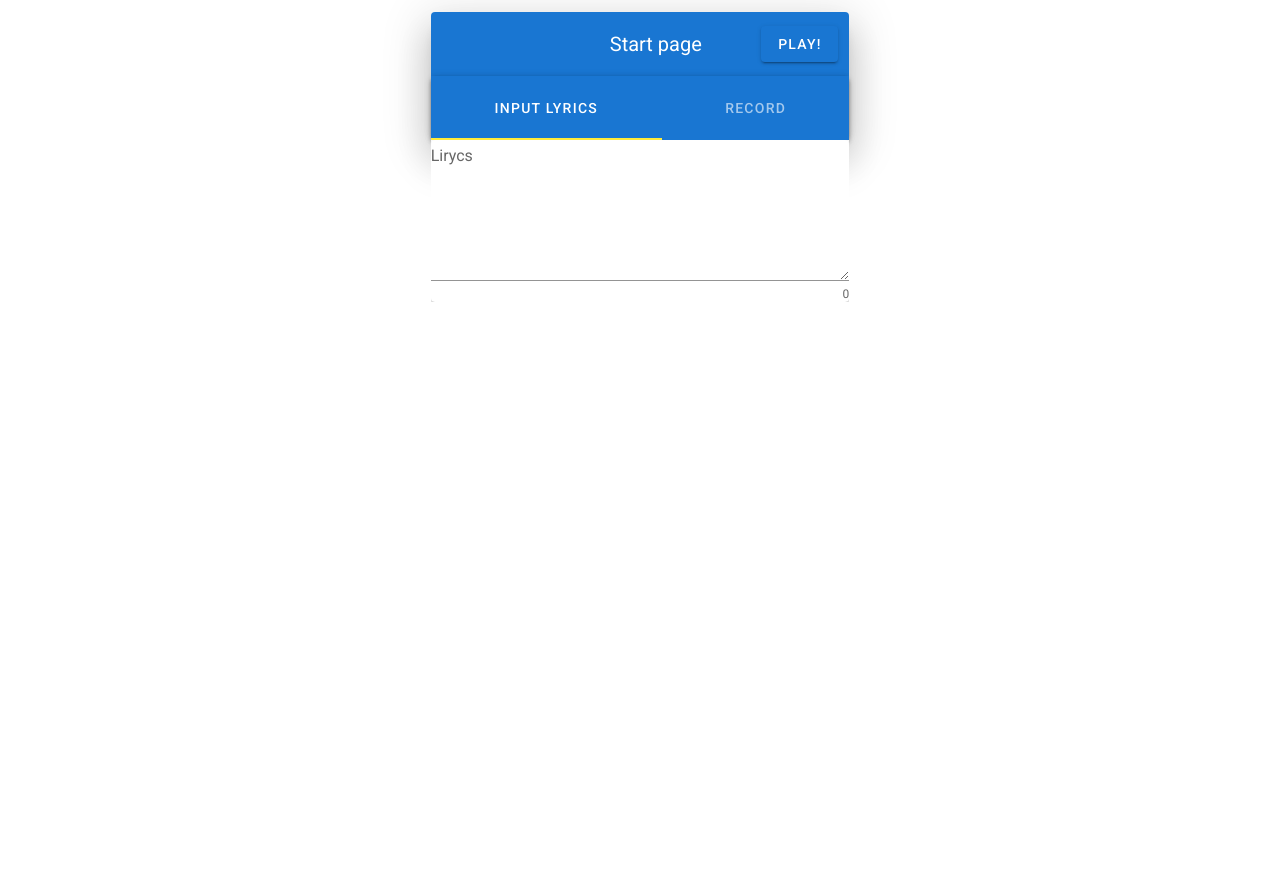
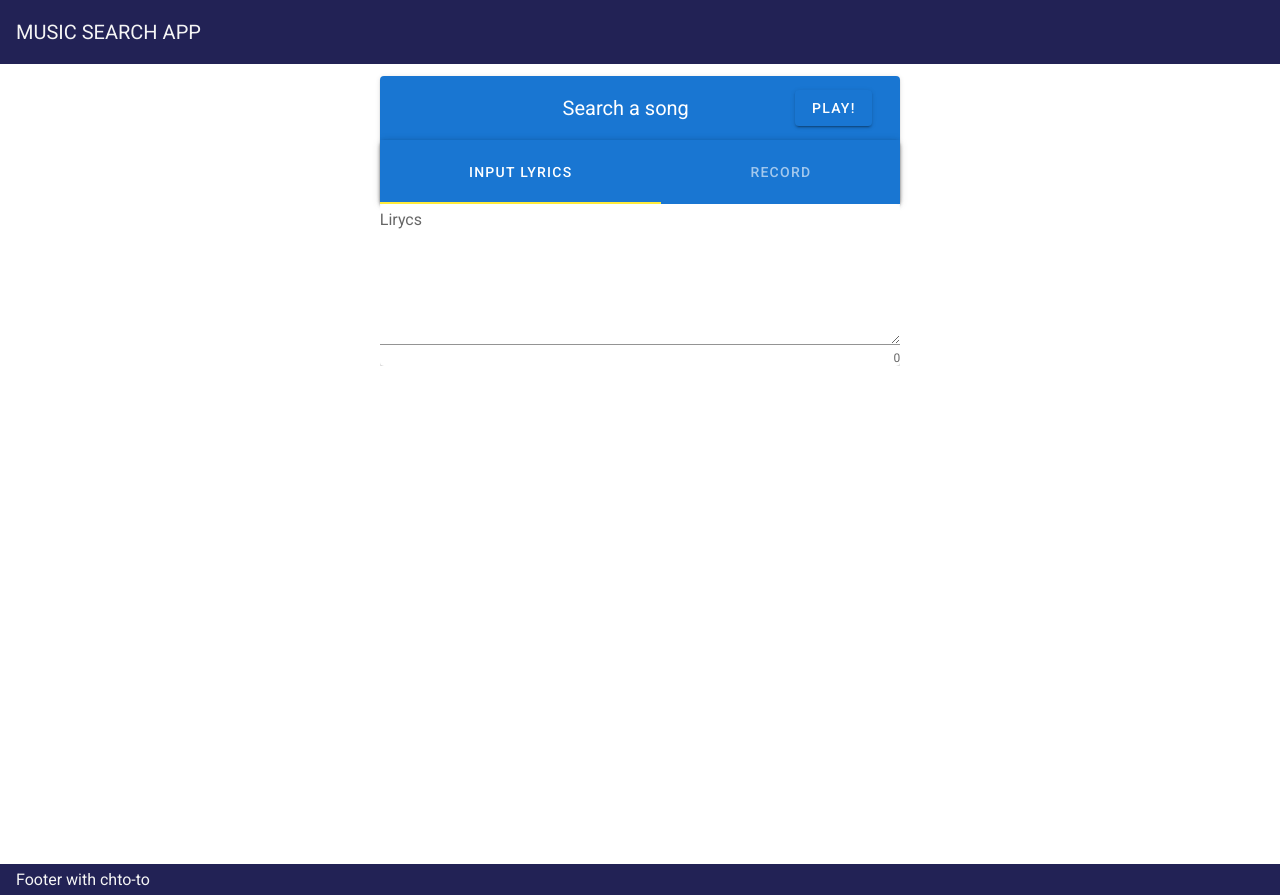
Before and after one commit to BaLiKfromUA/Int20h-2020-Test-task, a Vue app: page / in a window 1280 px wide. Before the commit the page ends 812 px from the top, so only its background shows below. Built offline with nearby package versions, Linux system fonts and the light colour scheme; what vue-audio-recorder would draw is missing.

Commit message:
Fixed adaptive

```diff
--- a/src/App.vue
+++ b/src/App.vue
@@ -1,5 +1,19 @@
 <template>
-    <Main/>
+    <div>
+        <div>
+            <v-toolbar app id="header">
+                <v-toolbar-title>
+                    MUSIC SEARCH APP
+                </v-toolbar-title>
+            </v-toolbar>
+        </div>
+        <Main/>
+        <div>
+            <v-footer class="pa-3" id="footer">
+                <div>Footer with chto-to</div>
+            </v-footer>
+        </div>
+    </div>
 </template>
 
 <script>
@@ -18,3 +32,16 @@
         }
     };
 </script>
+
+<style>
+    #header {
+        background-color: #222255;
+        color: whitesmoke;
+        font-family: "Roboto", sans-serif;
+    }
+    #footer {
+        background-color: #222255;
+        color: whitesmoke;
+        font-family: "Roboto", sans-serif;
+    }
+</style>
--- a/src/components/InputData.vue
+++ b/src/components/InputData.vue
@@ -1,22 +1,24 @@
 <template>
-    <div id="app">
-        <v-app id="inspire">
+    <div>
+        <v-app>
             <v-content>
                 <v-container fluid fill-height>
                     <v-layout align-start justify-center>
-                        <v-flex xs12 sm8 md4>
-                            <v-card class="elevation-24">
+                        <v-flex xs12 sm12 md8 lg6 xl6>
+                            <v-card min-width="520.33px" max-width="520.33px" class="mx-auto">
                                 <v-toolbar color="primary" dark flat>
                                     <v-container>
-                                        <v-layout align-center justify-end>
-                                            <v-flex xs12 sm8 md5/>
-                                            <v-flex xs12 sm8 md5>
-                                                <v-toolbar-title>Start page</v-toolbar-title>
+                                        <v-layout align-center justify-center>
+                                            <v-flex xs4 sm4 md4/>
+                                            <v-flex xs4 sm4 md4>
+                                                <v-toolbar-title>Search a song</v-toolbar-title>
                                             </v-flex>
-                                            <v-flex xs12 sm8 md2>
+                                            <v-flex xs2 sm2 md2/>
+                                            <v-flex xs2 sm2 md2>
                                                 <v-btn color="primary" v-on:click="sendData">Play!</v-btn>
                                             </v-flex>
                                         </v-layout>
+
                                     </v-container>
                                 </v-toolbar>
                                 <v-card>
@@ -47,7 +49,7 @@
                                             <v-tab-item>
                                                 <v-container>
                                                     <v-layout align-center justify-center>
-                                                        <v-flex xs12 sm8 md10>
+                                                        <v-flex xs10 sm10 md10>
                                                             <v-card class="audio-recorder" flat>
                                                                 <audio-recorder
                                                                         upload-url="some url"
@@ -63,7 +65,6 @@
                                                     </v-layout>
                                                 </v-container>
                                             </v-tab-item>
-
                                         </v-tabs>
                                     </v-toolbar>
                                 </v-card>
--- a/src/components/UserVerdict.vue
+++ b/src/components/UserVerdict.vue
@@ -1,8 +1,17 @@
 <template>
-    <v-card max-width="350" class="mx-auto">
+    <div>
+        <v-app>
+            <v-content>
+                <v-container fluid fill-height>
+                    <v-layout align-center justify-center>
+                        <v-flex xs12 sm6 md6 lg4 xl4>
+                            <v-card max-width="350" min-width="350" class="mx-auto">
                                 <v-card-title>{{artistName}}</v-card-title>
                                 <v-card-subtitle>{{trackName}}</v-card-subtitle>
                                 <v-card-text>
+                                    <v-container>
+                                        <v-layout align-center justify-center>
+                                            <v-flex xs12 sm12 md12 lg12 xl12>
                                                 <iframe
                                                         v-if="hasLink"
                                                         scrolling="no"
@@ -13,6 +22,9 @@
                                                         height="250"
                                                         class="ml-5"/>
                                                 <span v-if="!hasLink">This track is not on Deezer!</span>
+                                            </v-flex>
+                                        </v-layout>
+                                    </v-container>
                                 </v-card-text>
                                 <v-card-actions v-if="!showTryAgain">
                                     <v-btn text color="green" v-on:click="correct">Correct</v-btn>
@@ -25,10 +37,16 @@
                                     <v-btn text color="red" v-on:click="tryAgainNo">No</v-btn>
                                 </v-card-actions>
                             </v-card>
+                        </v-flex>
+                    </v-layout>
+                </v-container>
+            </v-content>
+        </v-app>
+    </div>
 </template>
 
 <script>
-    import MusicAPI from "../util/api";
+    import MusicAPI from "../util/api"
 
     export default {
         name: "PossibleTrack",
@@ -59,22 +77,22 @@
             },
 
             tryAgainNo() {
-                this.$store.commit("startNewGame");
+                this.$store.commit("startNewGame")
             }
         },
         async mounted() {
-            let track = this.$store.getters.getTopTrack;
+            let track = this.$store.getters.getTopTrack
 
             if (track !== null) {
-                this.artistName = track["artist"];
-                this.trackName = track["title"];
+                this.artistName = track["artist"]
+                this.trackName = track["title"]
 
-                const response = await this.api.getTrackURL({artist: this.artistName, title: this.trackName});
+                const response = await this.api.getTrackURL({artist: this.artistName, title: this.trackName})
 
-                this.hasLink = !(response === false);
-                this.link = response;
+                this.hasLink = !(response === false)
+                this.link = response
             } else {
-                this.hasLink = true;
+                this.hasLink = true
             }
         }
     }
```
Lines whose indentation alone changed are shown as unchanged.
